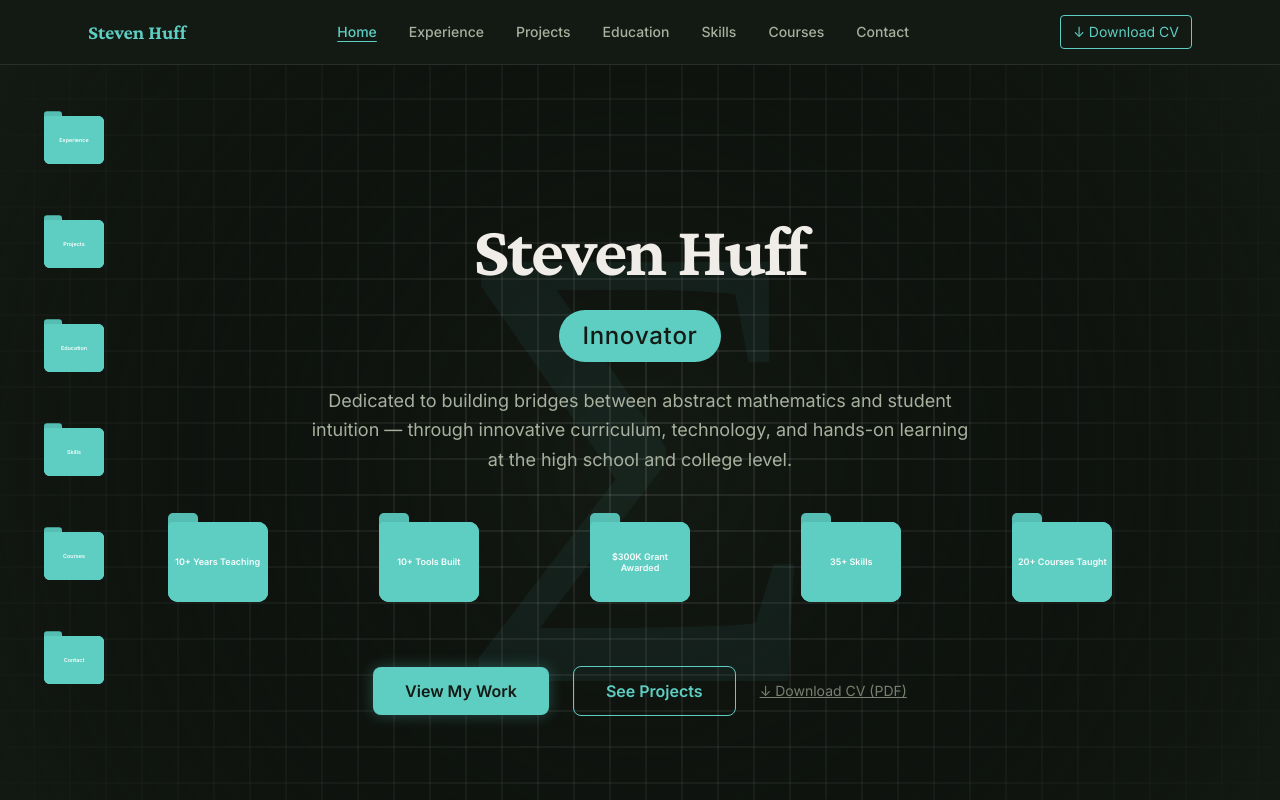
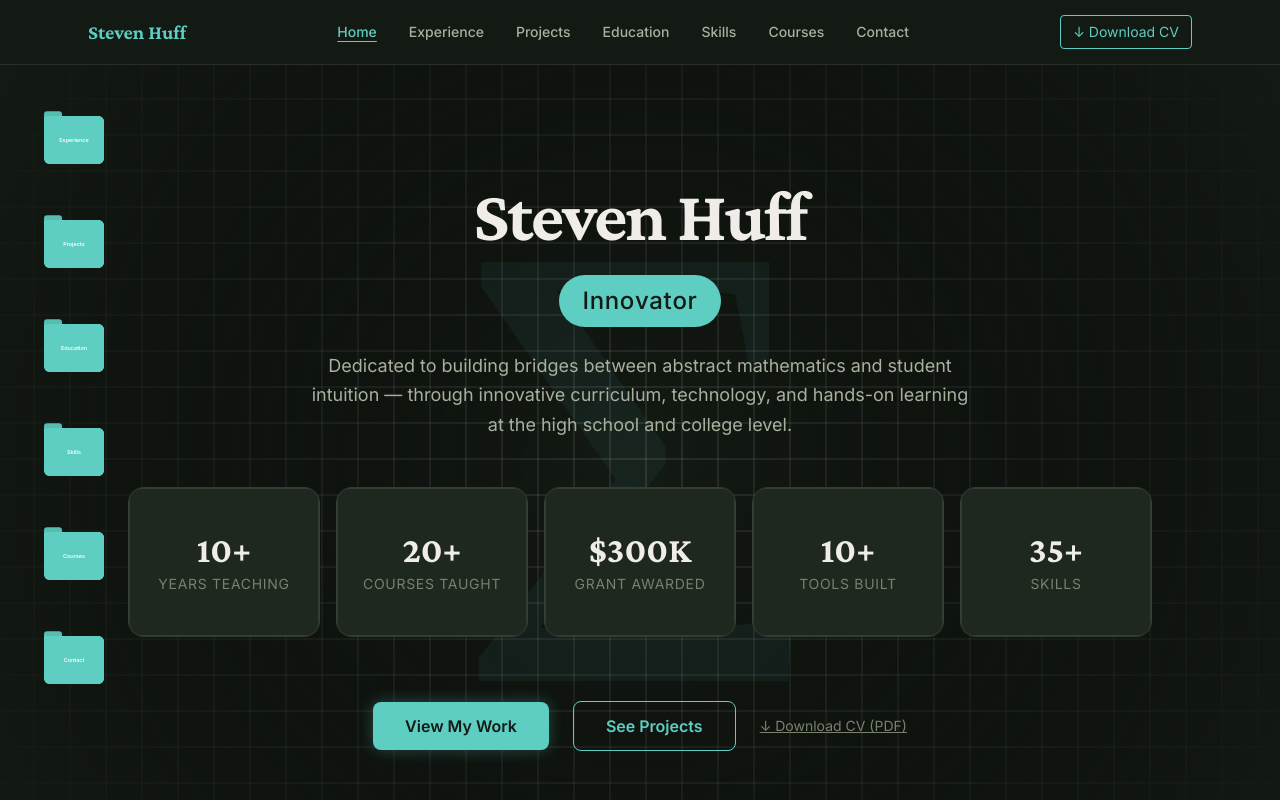
Before and after one commit to shuff57/steven, a Next.js app: page / in a window 1280 px wide. Shown: the top 800 px of the page. Built offline with nearby package versions, Linux system fonts and the light colour scheme.

Commit message:
feat(hero): stat cards with PixelTransition to reveal section sub-links

```diff
--- a/src/components/sections/Hero.tsx
+++ b/src/components/sections/Hero.tsx
@@ -1,54 +1,53 @@
 'use client'
-import { useRef, useState, useEffect } from 'react'
+import { useRef } from 'react'
 import { gsap } from '@/lib/gsapConfig'
 import { useGSAP } from '@gsap/react'
 import Link from 'next/link'
-import { useRouter } from 'next/navigation'
 import { Squares } from '@/components/animations'
 import RotatingText from '@/components/ui/RotatingText'
-import { Folder } from '@/components/ui/Folder'
+import PixelTransition from '@/components/ui/PixelTransition'
 
-const heroFolders = [
+const statCards = [
   {
     value: '10+',
     label: 'Years Teaching',
-    items: [
+    links: [
       { title: 'Post-Secondary', href: '/experience#section-post-secondary' },
       { title: 'Secondary', href: '/experience#section-secondary' },
       { title: 'Elementary', href: '/experience#section-elementary' },
     ],
   },
   {
-    value: '10+',
-    label: 'Tools Built',
-    items: [
-      { title: 'Tools & Software', href: '/projects#section-tools' },
-      { title: 'Achievements', href: '/projects#section-achievements' },
+    value: '20+',
+    label: 'Courses Taught',
+    links: [
+      { title: 'Browse Catalog', href: '/courses' },
     ],
   },
   {
     value: '$300K',
     label: 'Grant Awarded',
-    items: [
+    links: [
       { title: 'Degrees & Credentials', href: '/education#section-degrees' },
       { title: "Master's Thesis", href: '/education#section-thesis' },
       { title: 'Interests', href: '/education#section-interests' },
     ],
   },
   {
+    value: '10+',
+    label: 'Tools Built',
+    links: [
+      { title: 'Tools & Software', href: '/projects#section-tools' },
+      { title: 'Achievements', href: '/projects#section-achievements' },
+    ],
+  },
+  {
     value: '35+',
     label: 'Skills',
-    items: [
+    links: [
       { title: 'Languages & Software', href: '/skills#section-languages' },
       { title: 'Systems & Hardware', href: '/skills#section-lms' },
       { title: 'Courses I Can Teach', href: '/skills#section-teaching' },
-    ],
-  },
-  {
-    value: '20+',
-    label: 'Courses Taught',
-    items: [
-      { title: 'Browse Catalog', href: '/courses' },
     ],
   },
 ]
@@ -59,99 +58,33 @@ export function Hero() {
   const headingRef = useRef<HTMLHeadingElement>(null)
   const subtitleRef = useRef<HTMLParagraphElement>(null)
   const taglineRef = useRef<HTMLParagraphElement>(null)
-  const folderGridRef = useRef<HTMLDivElement>(null)
+  const statsRef = useRef<HTMLDivElement>(null)
   const ctaRef = useRef<HTMLDivElement>(null)
 
-  const [openIndex, setOpenIndex] = useState<number | null>(null)
-  const router = useRouter()
-
   useGSAP(() => {
-    // Respect prefers-reduced-motion
     const prefersReducedMotion = window.matchMedia('(prefers-reduced-motion: reduce)').matches
     if (prefersReducedMotion) return
 
-    const tl = gsap.timeline({ delay: 0.35 }) // Start after PageTransition fade-in completes
+    const tl = gsap.timeline({ delay: 0.35 })
 
-    // Σ watermark: scale up and fade in
-    tl.fromTo(
-      watermarkRef.current,
-      { opacity: 0, scale: 0.8 },
-      { opacity: 0.06, scale: 1, duration: 1.2, ease: 'power3.out' },
-      0
-    )
-
-    // Name: slide up from below
-    tl.fromTo(
-      headingRef.current,
-      { opacity: 0, y: 40 },
-      { opacity: 1, y: 0, duration: 0.7, ease: 'power3.out' },
-      0.1
-    )
-
-    // Subtitle (roles): fade in
-    tl.fromTo(
-      subtitleRef.current,
-      { opacity: 0, y: 20 },
-      { opacity: 1, y: 0, duration: 0.6, ease: 'power3.out' },
-      0.3
-    )
-
-    // Tagline: fade in
-    tl.fromTo(
-      taglineRef.current,
-      { opacity: 0, y: 15 },
-      { opacity: 1, y: 0, duration: 0.6, ease: 'power3.out' },
-      0.45
-    )
-
-    // Folder grid: fade + slide up as a unit
-    tl.fromTo(
-      folderGridRef.current,
-      { opacity: 0, y: 25 },
-      { opacity: 1, y: 0, duration: 0.55, ease: 'back.out(1.4)' },
-      0.6
-    )
-
-    // CTA buttons: slide up as a unit
-    tl.fromTo(
-      ctaRef.current,
-      { opacity: 0, y: 20 },
-      { opacity: 1, y: 0, duration: 0.5, ease: 'power2.out' },
-      0.85
-    )
+    tl.fromTo(watermarkRef.current, { opacity: 0, scale: 0.8 }, { opacity: 0.06, scale: 1, duration: 1.2, ease: 'power3.out' }, 0)
+    tl.fromTo(headingRef.current, { opacity: 0, y: 40 }, { opacity: 1, y: 0, duration: 0.7, ease: 'power3.out' }, 0.1)
+    tl.fromTo(subtitleRef.current, { opacity: 0, y: 20 }, { opacity: 1, y: 0, duration: 0.6, ease: 'power3.out' }, 0.3)
+    tl.fromTo(taglineRef.current, { opacity: 0, y: 15 }, { opacity: 1, y: 0, duration: 0.6, ease: 'power3.out' }, 0.45)
+    tl.fromTo(statsRef.current, { opacity: 0, y: 25 }, { opacity: 1, y: 0, duration: 0.55, ease: 'back.out(1.4)' }, 0.6)
+    tl.fromTo(ctaRef.current, { opacity: 0, y: 20 }, { opacity: 1, y: 0, duration: 0.5, ease: 'power2.out' }, 0.85)
   }, { scope: containerRef })
-
-  useEffect(() => {
-    function handleClickOutside(e: MouseEvent) {
-      if (folderGridRef.current && !folderGridRef.current.contains(e.target as Node)) {
-        setOpenIndex(null)
-      }
-    }
-    document.addEventListener('mousedown', handleClickOutside)
-    return () => document.removeEventListener('mousedown', handleClickOutside)
-  }, [])
 
   return (
     <section
       ref={containerRef}
       className="relative w-full min-h-screen flex flex-col items-center justify-center overflow-hidden py-24 px-6"
     >
-      {/* Animated grid background */}
       <div className="absolute inset-0" aria-hidden="true">
-        <Squares
-          speed={0.1}
-          squareSize={36}
-          direction="diagonal"
-          borderColor="rgba(240, 237, 232, 0.1)"
-          hoverFillColor="rgba(94, 206, 195, 0.15)"
-        />
+        <Squares speed={0.1} squareSize={36} direction="diagonal" borderColor="rgba(240, 237, 232, 0.1)" hoverFillColor="rgba(94, 206, 195, 0.15)" />
       </div>
 
-      {/* Decorative watermark — large sigma symbol */}
-      <div
-        className="absolute inset-0 flex items-center justify-center pointer-events-none select-none"
-        aria-hidden="true"
-      >
+      <div className="absolute inset-0 flex items-center justify-center pointer-events-none select-none" aria-hidden="true">
         <span
           ref={watermarkRef}
           className="text-[14rem] sm:text-[20rem] md:text-[30rem] lg:text-[40rem] leading-none"
@@ -159,21 +92,14 @@ export function Hero() {
         >
           Σ
         </span>
-
       </div>
 
-      {/* Content */}
       <div className="relative z-10 w-full max-w-5xl mx-auto flex flex-col items-center text-center space-y-12">
-        {/* Hero header */}
         <div className="space-y-6">
           <h1
             ref={headingRef}
             className="text-5xl md:text-7xl font-bold tracking-tight"
-style={{
-fontFamily: 'var(--font-display)',
-              color: 'var(--color-text-primary)',
-              opacity: 0,
-            }}
+            style={{ fontFamily: 'var(--font-display)', color: 'var(--color-text-primary)', opacity: 0 }}
           >
             Steven Huff
           </h1>
@@ -202,49 +128,53 @@ fontFamily: 'var(--font-display)',
             style={{ color: 'var(--color-text-secondary)', opacity: 0 }}
           >
             Dedicated to building bridges between abstract mathematics and student
-            intuition&nbsp;&mdash; through innovative curriculum, technology, and
+            intuition — through innovative curriculum, technology, and
             hands-on learning at the high school and college level.
           </p>
         </div>
 
-        {/* Folder navigation grid */}
+        {/* Key stats */}
+        <div ref={statsRef} className="grid grid-cols-2 md:grid-cols-3 lg:grid-cols-5 gap-4 w-full opacity-0">
+          {statCards.map((stat) => (
+            <PixelTransition
+              key={stat.label}
+              height={150}
+              ariaLabel={`${stat.value} ${stat.label}`}
+              firstContent={
+                <div className="chalk-card h-full flex flex-col items-center justify-center p-6 text-center">
+                  <span
+                    className="text-3xl md:text-4xl font-bold mb-1"
+                    style={{ fontFamily: 'var(--font-display)', color: 'var(--color-accent-warm)' }}
+                  >
+                    {stat.value}
+                  </span>
+                  <span
+                    className="text-xs md:text-sm uppercase tracking-wider"
+                    style={{ color: 'var(--color-text-muted)' }}
+                  >
+                    {stat.label}
+                  </span>
+                </div>
+              }
+              secondContent={
                 <div
-          ref={folderGridRef}
-          className="grid grid-cols-2 md:grid-cols-3 lg:grid-cols-5 gap-8 w-full overflow-visible opacity-0"
+                  className="h-full flex flex-col items-center justify-center gap-2 p-4"
+                  style={{ background: 'var(--color-bg-secondary)', border: '1px solid rgba(94,206,195,0.4)' }}
                 >
-          {heroFolders.map((folder, idx) => {
-            const isOpen = openIndex === idx
-            const paperItems = folder.items.map((item) => (
+                  {stat.links.map((link) => (
                     <Link
-                key={item.href}
-                href={item.href}
-                className="text-[10px] font-medium p-1 w-full h-full flex items-center justify-center text-center leading-tight hover:opacity-80 transition-opacity"
-                style={{ color: 'var(--color-text-primary)' }}
-                onClick={(e) => {
-                  e.stopPropagation()
-                  setOpenIndex(null)
-                }}
+                      key={link.href}
+                      href={link.href}
+                      className="text-sm font-medium text-center leading-tight hover:opacity-80 transition-opacity"
+                      style={{ color: 'var(--color-accent)' }}
                     >
-                {item.title}
+                      {link.title}
                     </Link>
-            ))
-            return (
-              <div key={folder.label} className="flex items-center justify-center">
-                <Folder
-                  color="#5ECEC3"
-                  size={1}
-                  label={`${folder.value}\n${folder.label}`}
-                  items={paperItems}
-                  open={isOpen}
-                  onToggle={() => setOpenIndex(isOpen ? null : idx)}
-                  onPaperClick={(i) => {
-                    router.push(folder.items[i].href)
-                    setOpenIndex(null)
-                  }}
+                  ))}
+                </div>
+              }
             />
-              </div>
-            )
-          })}
+          ))}
         </div>
 
         {/* Call to action */}
@@ -252,26 +182,17 @@ fontFamily: 'var(--font-display)',
           <Link
             href="/experience"
             className="px-8 py-3 rounded-md text-base font-semibold transition-all hover:scale-105 active:scale-95"
-            style={{
-              backgroundColor: 'var(--color-accent)',
-              color: 'var(--color-bg-primary)',
-              boxShadow: '0 0 15px rgba(94, 206, 195, 0.3)',
-            }}
+            style={{ backgroundColor: 'var(--color-accent)', color: 'var(--color-bg-primary)', boxShadow: '0 0 15px rgba(94, 206, 195, 0.3)' }}
           >
             View My Work
           </Link>
-
           <Link
             href="/projects"
             className="px-8 py-3 rounded-md text-base font-semibold border transition-all hover:bg-white/5"
-            style={{
-              borderColor: 'var(--color-accent)',
-              color: 'var(--color-accent)',
-            }}
+            style={{ borderColor: 'var(--color-accent)', color: 'var(--color-accent)' }}
           >
             See Projects
           </Link>
-
           <a
             href="/Curriculum%20Vitae.pdf"
             download
```
Lines whose indentation alone changed are shown as unchanged.
